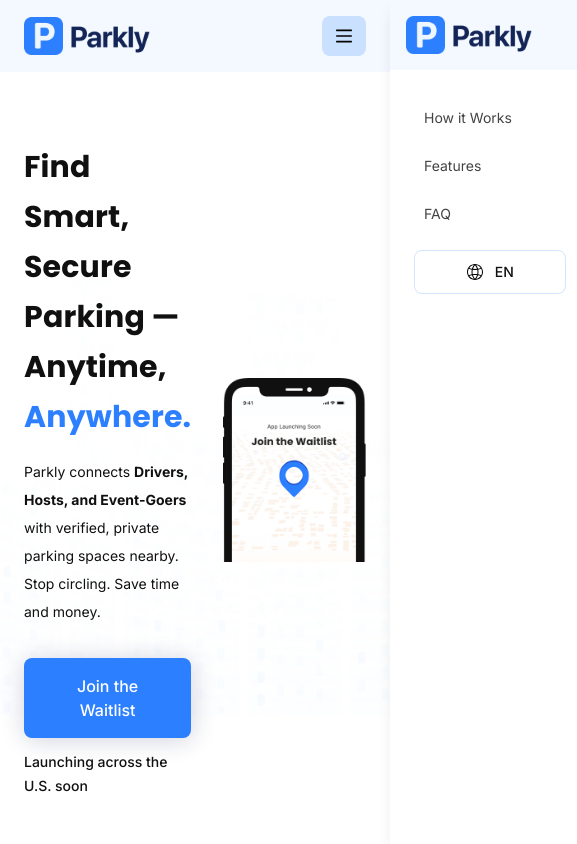
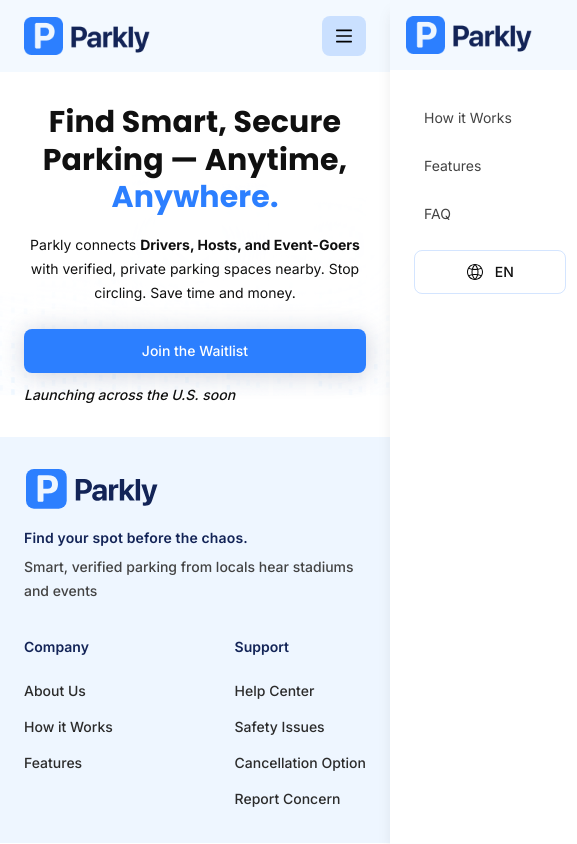
Before and after one commit to avinash-oodles/parkly, a Next.js app: page /waitlist in a window 390 px wide. Shown: the top 844 px of the page, 577 px wide, since content can reach past the window. Built offline with nearby package versions, Linux system fonts and the light colour scheme.

Commit message:
stable first section onmobile and hook for screen size detection

```diff
--- a/src/app/waitlist/page.tsx
+++ b/src/app/waitlist/page.tsx
@@ -26,9 +26,11 @@ import FaqList from "@/components/molecules/Faq/FaqList";
 import InputGroup from "@/components/InputGroup/InputGroup";
 import EmailIcon from "@/assets/svgs/EmailIcon";
 import AnimatedCarSection from "@/components/molecules/AnimatedCarSection";
-
+import { useMediaQuery } from "@/hooks/useMediaQuery";
 
 const WaitlistPage: FC = () => {
+    const isMd = useMediaQuery('(min-width: 768px)');
+
     const [showAll, setShowAll] = useState(false);
 
     // Number of FAQs to show initially
@@ -44,18 +46,18 @@ const WaitlistPage: FC = () => {
             {/* herosection */}
             <section className="relative bg-[url('/find-bg.svg')] bg-cover bg-center bg-no-repeat">
                 <Container>
-                    <div className="find-container flex gap-8 pt-[70px] ">
-                        <div className=" w-full flex flex-col justify-center gap-8">
+                    <div className="find-container flex gap-8 py-8 md:pt-[70px] md:pb-0 ">
+                        <div className=" w-full flex flex-col justify-center gap-6 md:gap-8">
                             <div className="flex flex-col gap-4">
-                                <Typography variant="h1" weight={700} letterSpacing={0.01} className="text-black-900">
+                                <Typography variant="h1" weight={700} letterSpacing={0.01} className="text-black-900 text-center md:text-left">
                                     Find Smart, Secure Parking — Anytime, <span className="text-blue-500"> Anywhere.</span>
                                 </Typography>
-                                <Typography variant="body" weight={400} lineHeight={28} className="text-black-900">
+                                <Typography variant="body" weight={400} lineHeight={isMd ? 28 :24} className="text-black-900 text-center md:text-left">
                                     Parkly connects <b> Drivers, Hosts, and Event-Goers</b> with verified, private parking spaces nearby. Stop circling. Save time and money.
                                 </Typography>
                             </div>
                             <div className="flex flex-col gap-3">
-                                <Link href="" className="d-flex ">
+                                <Link href="" className="d-flex w-full">
                                     <Button
                                         text="Join the Waitlist"
                                         variant="lg"
@@ -63,14 +65,15 @@ const WaitlistPage: FC = () => {
                                         color="#FFFFFF"
                                         hoverBg="#101010"
                                         boxShadow="1px 2px 24px 0px #13245733"
+                                        className="w-full md:w-auto"
                                     />
                                 </Link>
-                                <Typography variant="para" weight={500} className="text-black-900">
+                                <Typography variant="para" weight={500} lineHeight={isMd ? 24 :20} className="text-black-900 italic">
                                     Launching across the U.S. soon
                                 </Typography>
                             </div>
                         </div>
-                        <div className=" w-full max-w-[524px]">
+                        <div className="hidden md:block w-full max-w-[524px]">
                             <div className="flex justify-center relative w-full h-full min-h-[450px] ">
                                 <Image
                                     src={device}
@@ -87,7 +90,7 @@ const WaitlistPage: FC = () => {
             </section>
 
             {/* Parkly Makes Parking Effortless */}
-            <section>
+            <section className="hidden">
                 <Container>
                     <div className="flex flex-col gap-15 py-[70px] ">
                         <div className="flex flex-col gap-2">
@@ -126,7 +129,7 @@ const WaitlistPage: FC = () => {
             </section>
 
             {/* KEY FEATURES */}
-            <section className="bg-[#D9EBFF] ">
+            <section className="bg-[#D9EBFF] hidden">
                 <Container>
                     <div className="feature-content pt-[70px] flex flex-col gap-15 ">
                         <div className="flex flex-col gap-3 items-center">
@@ -227,12 +230,12 @@ const WaitlistPage: FC = () => {
             </section>
 
             {/* design */}
-            <div className="overflow-hidden">
+            <div className="overflow-hidden hidden">
                 <BackgroundWave />
             </div>
 
             {/* Frequently Asked Questions */}
-            <section>
+            <section className="hidden">
                 <Container>
                     <div className="flex flex-col gap-[50px] items-center py-[70px] ">
                         <div className="flex flex-col gap-2 items-center">
@@ -268,7 +271,7 @@ const WaitlistPage: FC = () => {
 
 
             {/* form section */}
-            <section>
+            <section hidden>
                 <Container>
                     <div className="pb-[70px]">
                         <div className="form-content rounded-3xl border-2 border-[#2C7FFF] py-[70px] px-[100px] relative bg-[url('/form-bg.svg')] bg-cover bg-center bg-no-repeat flex gap-[50px] ">
@@ -311,7 +314,7 @@ const WaitlistPage: FC = () => {
             </section>
 
             {/* car design */}
-            <section className="overflow-hidden ">
+            <section className="overflow-hidden hidden">
                 <Container>
                     <AnimatedCarSection />
                 </Container>
--- a/src/components/Button/Button.tsx
+++ b/src/components/Button/Button.tsx
@@ -4,9 +4,9 @@ import React from "react";
 
 interface ButtonProps {
   text: string;
-    variant?: "sm" | "lg"; // default: sm
-    bg: string;             // background color
-    color: string;          // text color
+  variant?: "sm" | "lg";
+  bg: string;
+  color: string;
   hoverBg?: string;
   boxShadow?: string;
   onClick?: () => void;
@@ -23,20 +23,19 @@ const Button: React.FC<ButtonProps> = ({
   onClick,
   className = "",
 }) => {
-    // padding based on variant
-    const padding =
-        variant === "sm" ? { padding: "10px 20px" } : { padding: "16px 24px" };
+
+  const paddingClasses = variant === "sm"
+    ? "px-5 py-2.5 text-base leading-6"   // sm: 16px font, 24px line-height
+    : "px-6 py-3 text-sm leading-5 md:py-4 md:text-base md:leading-6";
+
 
   return (
     <button
       onClick={onClick}
       style={{
-                ...padding,
         backgroundColor: bg,
         color: color,
         fontWeight: 500,
-                fontSize: "16px",
-                lineHeight: "24px",
         letterSpacing: "0",
         border: "none",
         borderRadius: "8px",
@@ -46,7 +45,7 @@ const Button: React.FC<ButtonProps> = ({
       }}
       onMouseEnter={(e) => hoverBg && (e.currentTarget.style.backgroundColor = hoverBg)}
       onMouseLeave={(e) => (e.currentTarget.style.backgroundColor = bg)}
-            className={`font-medium text-base leading-6 rounded-lg cursor-pointer ${className}`}
+      className={`${paddingClasses} font-medium rounded-lg cursor-pointer ${className}`}
     >
       {text}
     </button>
--- a/src/components/Typography/Typography.module.css
+++ b/src/components/Typography/Typography.module.css
@@ -111,6 +111,7 @@
 @media (max-width: 768px) {
   .h1-txt {
     font-size: 32px;
+    line-height: 37.5px;
   }
 
   .h2-txt {
--- /dev/null
+++ b/src/hooks/useMediaQuery.tsx
@@ -0,0 +1,85 @@
+
+import { useState, useEffect } from 'react';
+
+/**
+ * Hook to check if a media query matches
+ * then updates to the correct value after mount to prevent hydration mismatches.
+ *
+ * @param query - CSS media query string (e.g., '(min-width: 768px)')
+ * @returns boolean - true if query matches, false otherwise
+ *
+ * @example
+ * const isMobile = useMediaQuery('(max-width: 767px)');
+ * const isTablet = useMediaQuery('(min-width: 768px) and (max-width: 1023px)');
+ * const isDesktop = useMediaQuery('(min-width: 1024px)');
+ */
+export const useMediaQuery = (query: string): boolean => {
+  // Always start with false to match SSR
+  const [matches, setMatches] = useState<boolean>(false);
+
+  useEffect(() => {
+    // Only run on client side
+    const mediaQuery = window.matchMedia(query);
+
+    // Handler for changes
+    const handler = (event: MediaQueryListEvent) => {
+      setMatches(event.matches);
+    };
+
+    // Set initial value using Promise to defer setState
+    // This schedules the update as a microtask, avoiding synchronous setState in effect
+    Promise.resolve().then(() => {
+      setMatches(mediaQuery.matches);
+    });
+
+    // Modern browsers
+    if (mediaQuery.addEventListener) {
+      mediaQuery.addEventListener('change', handler);
+      return () => {
+        mediaQuery.removeEventListener('change', handler);
+      };
+    }
+    // Fallback for older browsers
+    else {
+      mediaQuery.addListener(handler);
+      return () => {
+        mediaQuery.removeListener(handler);
+      };
+    }
+  }, [query]);
+
+  return matches;
+};
+
+
+export const useBreakpoint = () => {
+  const isSm = useMediaQuery('(min-width: 640px)');
+  const isMd = useMediaQuery('(min-width: 768px)');
+  const isLg = useMediaQuery('(min-width: 1024px)');
+  const isXl = useMediaQuery('(min-width: 1280px)');
+  const is2Xl = useMediaQuery('(min-width: 1536px)');
+
+  return {
+    isSm,
+    isMd,
+    isLg,
+    isXl,
+    is2Xl,
+
+    isMobile: !isSm,
+    isTablet: isSm && !isLg,
+    isDesktop: isLg,
+  };
+};
+
+
+export const useCurrentBreakpoint = () => {
+  const { isSm, isMd, isLg, isXl, is2Xl } = useBreakpoint();
+
+  if (is2Xl) return '2xl';
+  if (isXl) return 'xl';
+  if (isLg) return 'lg';
+  if (isMd) return 'md';
+  if (isSm) return 'sm';
+  return 'mobile';
+};
```
Lines whose indentation alone changed are shown as unchanged.
